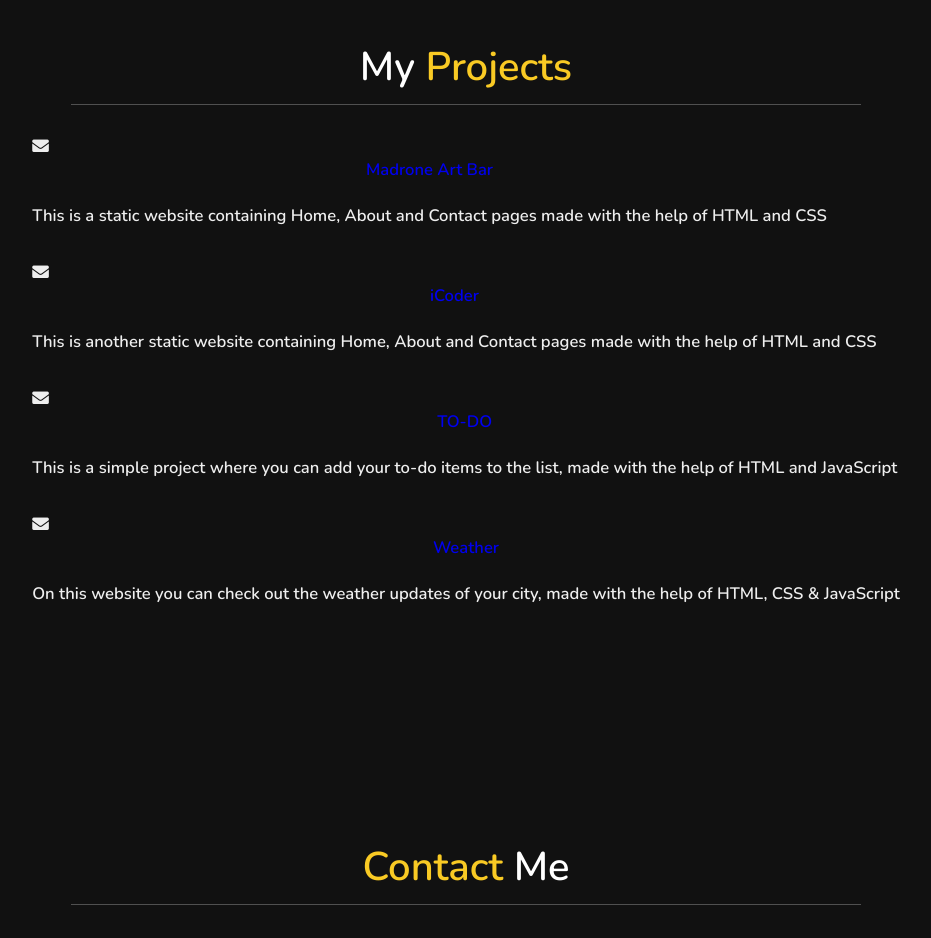
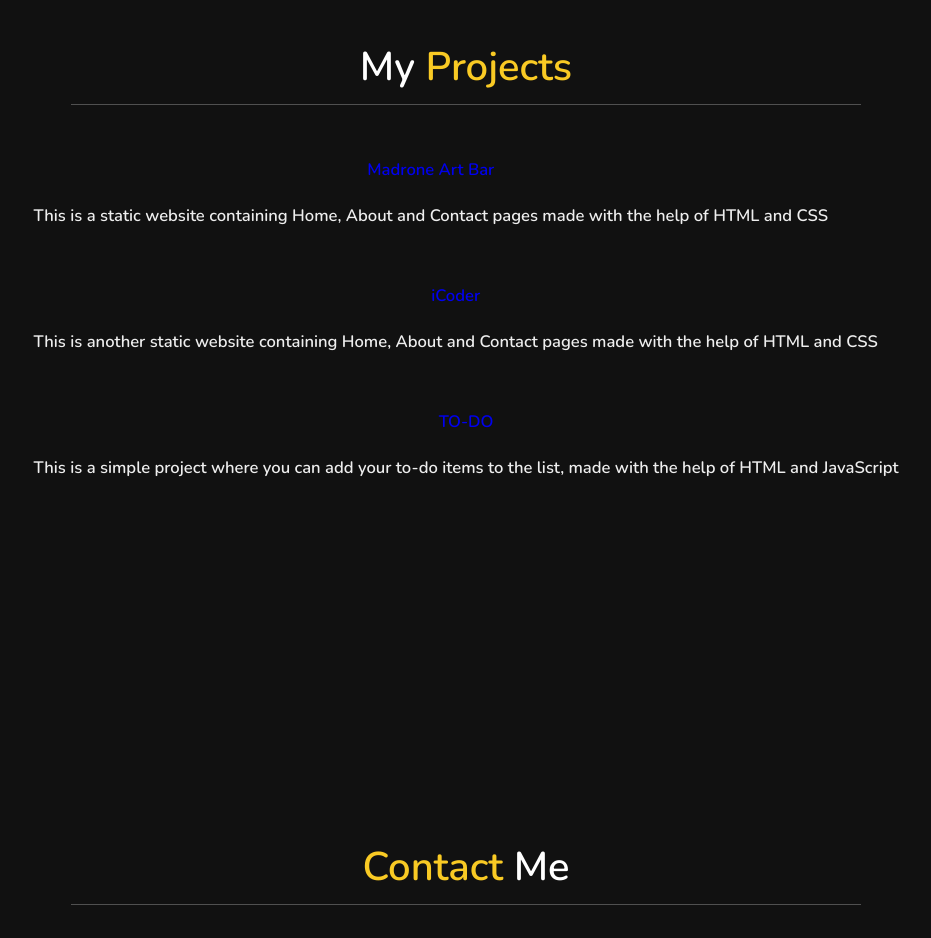
Before and after one commit to muskan381/portfolio, a plain HTML site: page index.html in a window 1280 px wide. Shown: the part 2380-3318 px from the top of the page, without its empty margins (349-1280 px from the left). Drawn offline with nearby package versions, Linux system fonts and the light colour scheme; files whose address does not match are found by name.

Commit message:
Update index.html

```diff
--- a/index.html
+++ b/index.html
@@ -67,7 +67,6 @@
                         <li>Bootstrap</li>
                     </ul>
                 </h3>
-                <!-- <a class="btn2" href="./Mahendi Shaikh - Resume.pdf" download="">Download Resume</a> -->
 
                 <a href="muskaaan.pdf"><button class="btn"> Download CV <i class="fas fa-download"></i> </button></a>
             </div>
@@ -117,7 +116,7 @@
             <div class="content">
                 <!-- <h6 class="title">Static Website</h6> -->
                 <div class="infoo">
-                    <h5><i class="fas fa-envelope"></i>
+                    <h5><i class="fas fa-circle-o"></i>
                         <a href="https://muskan381.github.io/madrone.github.io/">
                             <center>Madrone Art Bar</center>
                         </a><br>This is a static website containing Home, About and Contact pages made with the help of
@@ -126,7 +125,7 @@
                 </div>
                 <br>
                 <div class="infoo">
-                    <h5><i class="fas fa-envelope"></i>
+                    <h5><i class="fas fa-circle-o"></i>
                         <a href="https://muskan381.github.io/iCoder.github.io/">
                             <center>iCoder</center>
                         </a><br>This is another static website containing Home, About and Contact pages made with the
@@ -136,7 +135,7 @@
                 </div>
                 <br>
                 <div class="infoo">
-                    <h5><i class="fas fa-envelope"></i>
+                    <h5><i class="fas fa-circle-o"></i>
                         <a href="https://muskan381.github.io/todo.github.io/">
                             <center>TO-DO</center>
                         </a><br>This is a simple project where you can add your to-do items to the list, made with the
@@ -144,14 +143,14 @@
                     </h5>
                 </div>
                 <br>
-                <div class="infoo">
+<!--                 <div class="infoo">
                     <h5><i class="fas fa-envelope"></i>
                         <a href="https://muskan381.github.io/weather.github.io/">
                             <center>Weather</center>
                         </a><br>On this website you can check out the weather updates of your city, made with the help
                         of HTML, CSS & JavaScript
                     </h5>
-                </div>
+                </div> -->
 
             </div>
         </div>
```
